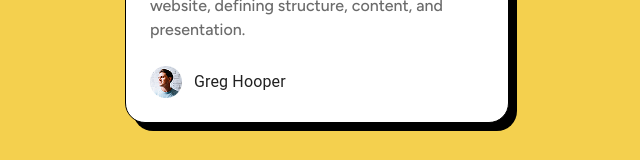
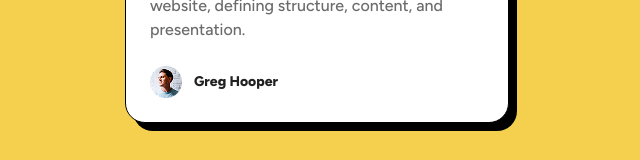
Before and after one commit to Aditia2001/blog-FrontendMentor-materialUI, a React (Vite) app: page / in a window 1280 px wide. Shown: the part 542-702 px from the top of the page, without its empty margins (323-963 px from the left). Built offline with nearby package versions, Linux system fonts and the light colour scheme.

Commit message:
fix: greg hooper text

```diff
--- a/src/App.jsx
+++ b/src/App.jsx
@@ -127,7 +127,7 @@ export default function App() {
             }}
           >
             <img src="./src/assets/Images/userpic.png" alt="User Picture" />
-            <Typography>Greg Hooper</Typography>
+            <TextPreset3Bold>Greg Hooper</TextPreset3Bold>
           </Stack>
         </CardContent>
       </Card>
```
